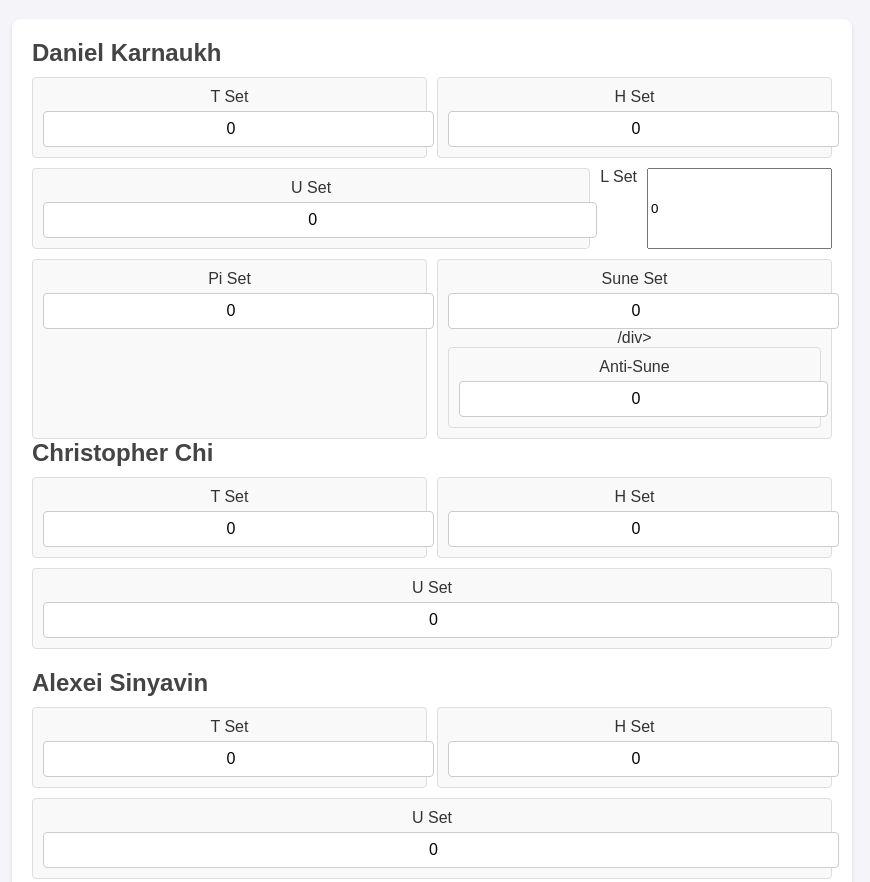
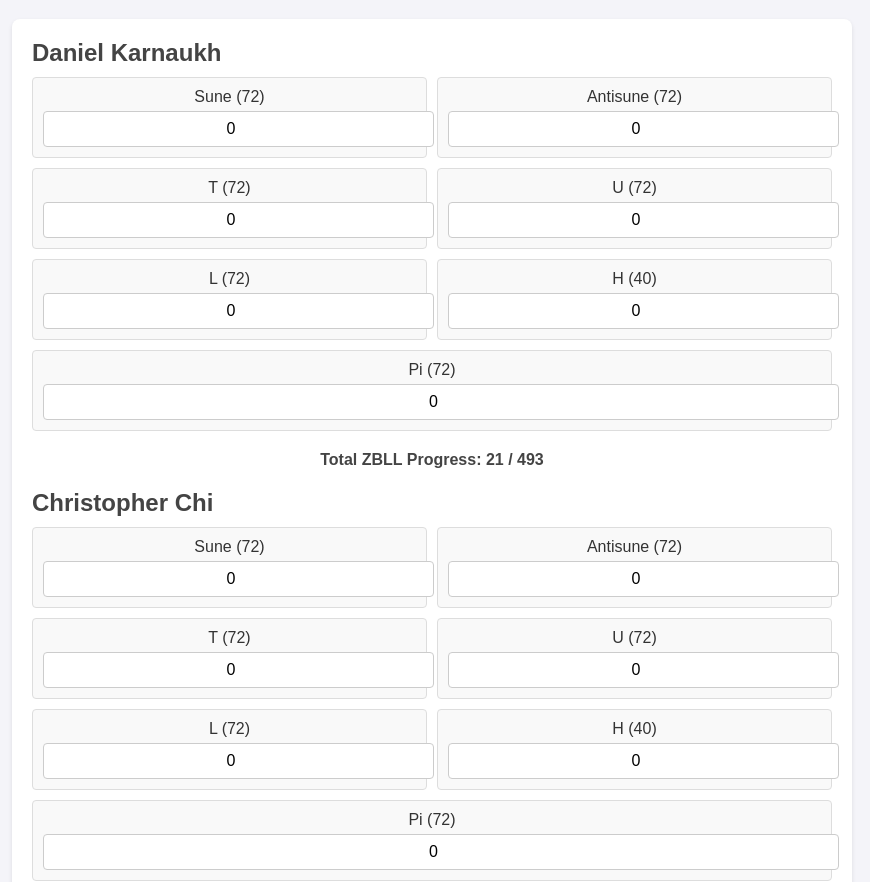
Before and after one commit to ajk549/website, a plain HTML site: page index.html in a window 1280 px wide. Shown: the part 81-963 px from the top of the page, without its empty margins (208-1078 px from the left). Drawn offline with Linux system fonts and the light colour scheme.

Commit message:
Update index.html

```diff
--- a/index.html
+++ b/index.html
@@ -59,6 +59,13 @@
             font-size: 14px;
             color: #888;
         }
+        .total {
+            text-align: center;
+            margin-top: 20px;
+            font-size: 16px;
+            font-weight: bold;
+            color: #444;
+        }
     </style>
 </head>
 <body>
@@ -69,32 +76,36 @@
             <h2>Daniel Karnaukh</h2>
             <div class="sets">
                 <div class="set">
-                    <label for="daniel-tset">T Set</label>
-                    <input type="number" id="daniel-tset" value="0" min="0">
+                    <label for="daniel-sune">Sune (72)</label>
+                    <input type="number" id="daniel-sune" value="0" min="0" max="72">
                 </div>
                 <div class="set">
-                    <label for="daniel-hset">H Set</label>
-                    <input type="number" id="daniel-hset" value="0" min="0">
+                    <label for="daniel-antisune">Antisune (72)</label>
+                    <input type="number" id="daniel-antisune" value="0" min="0" max="72">
                 </div>
                 <div class="set">
-                    <label for="daniel-u-set">U Set</label>
-                    <input type="number" id="daniel-u-set" value="0" min="0">
-                </div
-                <div class="set">
-                    <label for="daniel-u-set">L Set</label>
-                    <input type="number" id="daniel-l-set" value="0" min="0">
-                <div class="set">
-                    <label for="daniel-u-set">Pi Set</label>
-                    <input type="number" id="daniel-pi-set" value="0" min="0">
+                    <label for="daniel-t">T (72)</label>
+                    <input type="number" id="daniel-t" value="0" min="0" max="72">
                 </div>
                 <div class="set">
-                    <label for="daniel-u-set">Sune Set</label>
-                    <input type="number" id="daniel-sune-set" value="0" min="0">
-                /div>
+                    <label for="daniel-u">U (72)</label>
+                    <input type="number" id="daniel-u" value="0" min="0" max="72">
+                </div>
                 <div class="set">
-                    <label for="daniel-u-set">Anti-Sune</label>
-                    <input type="number" id="daniel-antisune-set" value="0" min="0">
+                    <label for="daniel-l">L (72)</label>
+                    <input type="number" id="daniel-l" value="0" min="0" max="72">
                 </div>
+                <div class="set">
+                    <label for="daniel-h">H (40)</label>
+                    <input type="number" id="daniel-h" value="0" min="0" max="40">
+                </div>
+                <div class="set">
+                    <label for="daniel-pi">Pi (72)</label>
+                    <input type="number" id="daniel-pi" value="0" min="0" max="72">
+                </div>
+            </div>
+            <div class="total">
+                Total ZBLL Progress: <span id="daniel-total">0 / 493</span>
             </div>
         </div>
 
@@ -103,17 +114,36 @@
             <h2>Christopher Chi</h2>
             <div class="sets">
                 <div class="set">
-                    <label for="christopher-tset">T Set</label>
-                    <input type="number" id="christopher-tset" value="0" min="0">
+                    <label for="christopher-sune">Sune (72)</label>
+                    <input type="number" id="christopher-sune" value="0" min="0" max="72">
                 </div>
                 <div class="set">
-                    <label for="christopher-hset">H Set</label>
-                    <input type="number" id="christopher-hset" value="0" min="0">
+                    <label for="christopher-antisune">Antisune (72)</label>
+                    <input type="number" id="christopher-antisune" value="0" min="0" max="72">
                 </div>
                 <div class="set">
-                    <label for="christopher-u-set">U Set</label>
-                    <input type="number" id="christopher-u-set" value="0" min="0">
+                    <label for="christopher-t">T (72)</label>
+                    <input type="number" id="christopher-t" value="0" min="0" max="72">
                 </div>
+                <div class="set">
+                    <label for="christopher-u">U (72)</label>
+                    <input type="number" id="christopher-u" value="0" min="0" max="72">
+                </div>
+                <div class="set">
+                    <label for="christopher-l">L (72)</label>
+                    <input type="number" id="christopher-l" value="0" min="0" max="72">
+                </div>
+                <div class="set">
+                    <label for="christopher-h">H (40)</label>
+                    <input type="number" id="christopher-h" value="0" min="0" max="40">
+                </div>
+                <div class="set">
+                    <label for="christopher-pi">Pi (72)</label>
+                    <input type="number" id="christopher-pi" value="0" min="0" max="72">
+                </div>
+            </div>
+            <div class="total">
+                Total ZBLL Progress: <span id="christopher-total">0 / 493</span>
             </div>
         </div>
 
@@ -122,35 +152,67 @@
             <h2>Alexei Sinyavin</h2>
             <div class="sets">
                 <div class="set">
-                    <label for="alexei-tset">T Set</label>
-                    <input type="number" id="alexei-tset" value="0" min="0">
+                    <label for="alexei-sune">Sune (72)</label>
+                    <input type="number" id="alexei-sune" value="0" min="0" max="72">
                 </div>
                 <div class="set">
-                    <label for="alexei-hset">H Set</label>
-                    <input type="number" id="alexei-hset" value="0" min="0">
+                    <label for="alexei-antisune">Antisune (72)</label>
+                    <input type="number" id="alexei-antisune" value="0" min="0" max="72">
                 </div>
                 <div class="set">
-                    <label for="alexei-u-set">U Set</label>
-                    <input type="number" id="alexei-u-set" value="0" min="0">
+                    <label for="alexei-t">T (72)</label>
+                    <input type="number" id="alexei-t" value="0" min="0" max="72">
                 </div>
+                <div class="set">
+                    <label for="alexei-u">U (72)</label>
+                    <input type="number" id="alexei-u" value="0" min="0" max="72">
+                </div>
+                <div class="set">
+                    <label for="alexei-l">L (72)</label>
+                    <input type="number" id="alexei-l" value="0" min="0" max="72">
+                </div>
+                <div class="set">
+                    <label for="alexei-h">H (40)</label>
+                    <input type="number" id="alexei-h" value="0" min="0" max="40">
+                </div>
+                <div class="set">
+                    <label for="alexei-pi">Pi (72)</label>
+                    <input type="number" id="alexei-pi" value="0" min="0" max="72">
+                </div>
+            </div>
+            <div class="total">
+                Total ZBLL Progress: <span id="alexei-total">0 / 493</span>
             </div>
         </div>
     </div>
     <div class="footer">Built for fun ZBLL tracking! 🚀</div>
     <script>
+        // Function to calculate total progress
+        function updateTotal(person) {
+            const sets = ['sune', 'antisune', 't', 'u', 'l', 'h', 'pi'];
+            let total = 0;
+            sets.forEach(set => {
+                const value = parseInt(document.getElementById(person + '-' + set).value) || 0;
+                total += value;
+            });
+            const totalProgress = total + 21; // Adding PLLs
+            document.getElementById(person + '-total').textContent = `${totalProgress} / 493`;
+        }
+
+        // Event listeners for input changes
         document.querySelectorAll('input').forEach(input => {
+            const savedValue = localStorage.getItem(input.id);
+            if (savedValue) input.value = savedValue;
+
             input.addEventListener('change', () => {
-                console.log(`${input.id} updated to ${input.value}`);
+                localStorage.setItem(input.id, input.value);
+                const person = input.id.split('-')[0];
+                updateTotal(person);
             });
         });
-    <document.querySelectorAll('input').forEach(input => {
-    const savedValue = localStorage.getItem(input.id);
-    if (savedValue) input.value = savedValue;
 
-    input.addEventListener('change', () => {
-        localStorage.setItem(input.id, input.value);
-        console.log(`${input.id} updated to ${input.value}`);
-    });
-});>
+        // Initialize total progress on page load
+        ['daniel', 'christopher', 'alexei'].forEach(person => updateTotal(person));
+    </script>
 </body>
 </html>
```
